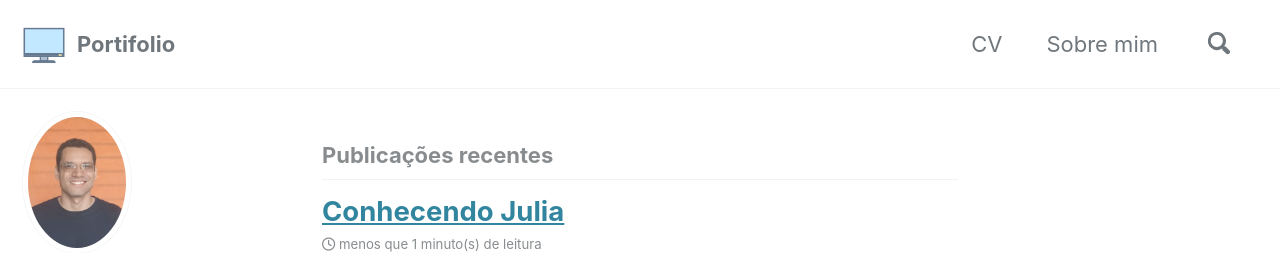
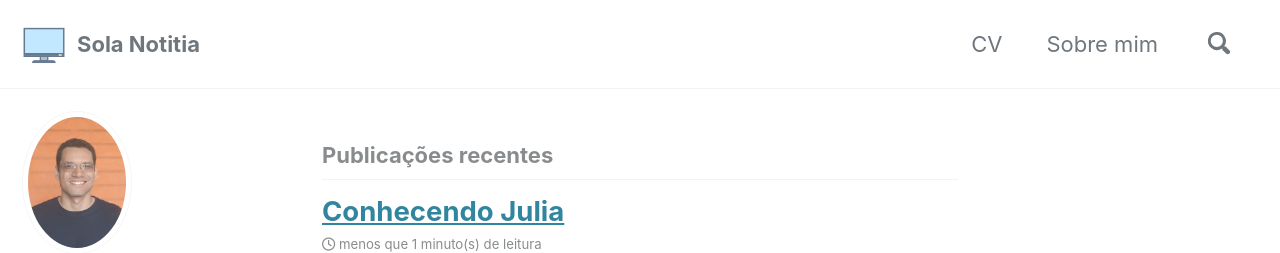
Before and after one commit to helano-pessoa/helano-pessoa.github.io, a Jekyll site: the page built from index.html, in a window 1280 px wide and 900 px high. Shown: the top 253 px of the window. Built offline with Jekyll 4.4.1, drawn with Linux system fonts in a browser that asks for light colours; cached includes are drawn as plain includes; nearby versions of some CDN libraries; the list of posts is cut into pages by our own code.

Commit message:
sola notitia

```diff
--- a/_config.yml
+++ b/_config.yml
@@ -16,11 +16,11 @@ minimal_mistakes_skin    : "default" # "default", "air", "aqua", "contrast", "da
 
 # Site Settings
 locale                   : "pt-BR"
-title                    : "Portifolio"
+title                    : "Sola Notitia"
 title_separator          : "|"
 subtitle                 : # site tagline that appears below site title in masthead
 name                     : "Helano Pessoa"
-description              : "Portifólio"
+description              : "Sola Notitia"
 url                      : # the base hostname & protocol for your site e.g. "https://mmistakes.github.io"
 baseurl                  : # the subpath of your site, e.g. "/blog"
 repository               : # GitHub username/repo-name e.g. "mmistakes/minimal-mistakes"
```
